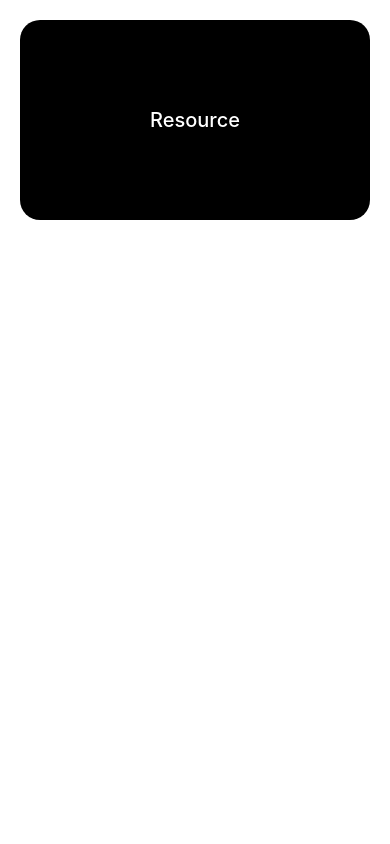
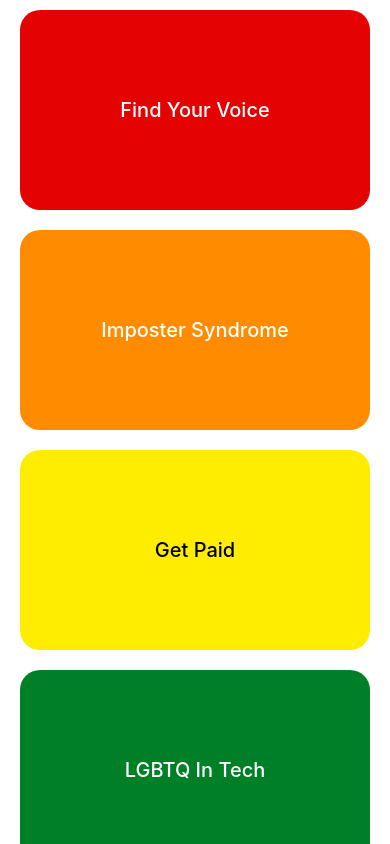
Before and after one commit to satishnaikawadi2011/abhiman-frontend, a React Native app: screen / in a window 390 px wide. Built offline with nearby package versions, Linux system fonts and the light colour scheme.

Commit message:
✨ feat : add ResourcesScreen to screens

```diff
--- a/App.tsx
+++ b/App.tsx
@@ -1,9 +1,10 @@
 import { StatusBar } from 'expo-status-bar';
 import { StyleSheet, Text, View } from 'react-native';
 import ResourceCard from './src/components/ResourceCard';
+import ResourcesScreen from './src/screens/ResourcesScreen';
 
 export default function App() {
-	return <ResourceCard title="Resource" />;
+	return <ResourcesScreen />;
 	// return (
 	//   <View style={styles.container}>
 	//     <Text>Hello World!</Text>
--- a/src/components/ResourceCard.tsx
+++ b/src/components/ResourceCard.tsx
@@ -49,7 +49,8 @@ const styles = StyleSheet.create({
 			height: 200,
 			backgroundColor: '#000',
 			borderRadius: 20,
-			margin: 20
+			marginHorizontal: 20,
+			marginVertical: 10
 		},
 	text:
 		{
--- /dev/null
+++ b/src/screens/ResourcesScreen.tsx
@@ -0,0 +1,82 @@
+import { FlatList, StyleSheet, Text, View } from 'react-native';
+import React from 'react';
+import ResourceCard from '../components/ResourceCard';
+
+interface IResource {
+	title: string;
+	id: string;
+}
+
+const resources: IResource[] = [
+	{ title: 'Find Your Voice', id: 'voice' },
+	{ title: 'Imposter Syndrome', id: 'imp_syn' },
+	{ title: 'Get Paid', id: 'paid' },
+	{ title: 'LGBTQ In Tech', id: 'lgbtq' },
+	{ title: 'Disability Tech', id: 'disability' },
+	{ title: 'BIPOC', id: 'bipoc' },
+	{ title: 'Marginalized Women', id: 'minority' },
+	{ title: 'Finding Employment', id: 'employment' }
+];
+
+const ResourcesScreen = () => {
+	return (
+		<View style={styles.container}>
+			<FlatList
+				data={resources}
+				keyExtractor={(item) => item.id}
+				renderItem={({ item }) => {
+					return (
+						<ResourceCard
+							title={item.title}
+							textStyles={
+
+									item.id === 'paid' ? styles.textStyle :
+									{}
+							}
+							containerStyles={(styles as any)[item.id]}
+						/>
+					);
+				}}
+			/>
+		</View>
+	);
+};
+
+export default ResourcesScreen;
+
+const styles = StyleSheet.create({
+	voice:
+		{
+			backgroundColor: '#E40303'
+		},
+	imp_syn:
+		{
+			backgroundColor: '#FF8C00'
+		},
+	paid:
+		{
+			backgroundColor: '#FFED00'
+		},
+	lgbtq:
+		{
+			backgroundColor: '#008026'
+		},
+	disability:
+		{
+			backgroundColor: '#004DFF'
+		},
+	bipoc:
+		{
+			backgroundColor: '#750787'
+		},
+	minority: { backgroundColor: '#5BCEFA' },
+	employment: { backgroundColor: '#F5A9B8' },
+	container:
+		{
+			flex: 1
+		},
+	textStyle:
+		{
+			color: '#000'
+		}
+});
--- a/src/screens/BIPOCScreen.tsx
+++ b/src/screens/resources/BIPOCScreen.tsx
@@ -1,7 +1,7 @@
 import { Image, Linking, ScrollView, StyleSheet, Text, View } from 'react-native';
 import React from 'react';
 import { Paragraph, Subheading, Title, Button } from 'react-native-paper';
-import LinkButton from '../components/LinkButton';
+import LinkButton from '../../components/LinkButton';
 
 const BIPOCScreen = () => {
 	return (
--- a/src/screens/DisabilityScreen.tsx
+++ b/src/screens/resources/DisabilityScreen.tsx
@@ -1,7 +1,7 @@
 import { Image, Linking, ScrollView, StyleSheet, Text, View } from 'react-native';
 import React from 'react';
 import { Paragraph, Subheading, Title, Button } from 'react-native-paper';
-import LinkButton from '../components/LinkButton';
+import LinkButton from '../../components/LinkButton';
 
 const DisabilityScreen = () => {
 	return (
--- a/src/screens/EmploymentScreen.tsx
+++ b/src/screens/resources/EmploymentScreen.tsx
@@ -1,7 +1,7 @@
 import { Image, Linking, ScrollView, StyleSheet, Text, View } from 'react-native';
 import React from 'react';
 import { Paragraph, Subheading, Title, Button } from 'react-native-paper';
-import LinkButton from '../components/LinkButton';
+import LinkButton from '../../components/LinkButton';
 
 const EmploymentScreen = () => {
 	return (
--- a/src/screens/GetPaidScreen.tsx
+++ b/src/screens/resources/GetPaidScreen.tsx
@@ -1,7 +1,7 @@
 import { Image, Linking, ScrollView, StyleSheet, Text, View } from 'react-native';
 import React from 'react';
 import { Paragraph, Subheading, Title, Button } from 'react-native-paper';
-import LinkButton from '../components/LinkButton';
+import LinkButton from '../../components/LinkButton';
 
 const GetPaidScreen = () => {
 	return (
--- a/src/screens/ImposterSyndromeScreen.tsx
+++ b/src/screens/resources/ImposterSyndromeScreen.tsx
@@ -1,8 +1,8 @@
 import { Image, Linking, ScrollView, StyleSheet, Text, View } from 'react-native';
 import React from 'react';
 import { Paragraph, Subheading, Title, Button } from 'react-native-paper';
-import { Colors } from '../constants/colors';
-import LinkButton from '../components/LinkButton';
+import { Colors } from '../../constants/colors';
+import LinkButton from '../../components/LinkButton';
 
 const ImposterSyndromeScreen = () => {
 	return (
--- a/src/screens/LGBTQScreen.tsx
+++ b/src/screens/resources/LGBTQScreen.tsx
@@ -1,7 +1,7 @@
 import { Image, Linking, ScrollView, StyleSheet, Text, View } from 'react-native';
 import React from 'react';
 import { Paragraph, Subheading, Title, Button } from 'react-native-paper';
-import LinkButton from '../components/LinkButton';
+import LinkButton from '../../components/LinkButton';
 
 const LGBTQScreen = () => {
 	return (
--- a/src/screens/MarginalizationScreen.tsx
+++ b/src/screens/resources/MarginalizationScreen.tsx
@@ -1,7 +1,7 @@
 import { Image, Linking, ScrollView, StyleSheet, Text, View } from 'react-native';
 import React from 'react';
 import { Paragraph, Subheading, Title, Button } from 'react-native-paper';
-import LinkButton from '../components/LinkButton';
+import LinkButton from '../../components/LinkButton';
 
 const MarginalizationScreen = () => {
 	return (
--- a/src/screens/VoiceScreen.tsx
+++ b/src/screens/resources/VoiceScreen.tsx
@@ -1,7 +1,7 @@
 import { Image, Linking, ScrollView, StyleSheet, View } from 'react-native';
 import React from 'react';
 import { Paragraph, Subheading, Title } from 'react-native-paper';
-import LinkButton from '../components/LinkButton';
+import LinkButton from '../../components/LinkButton';
 
 const VoiceScreen = () => {
 	return (
```
